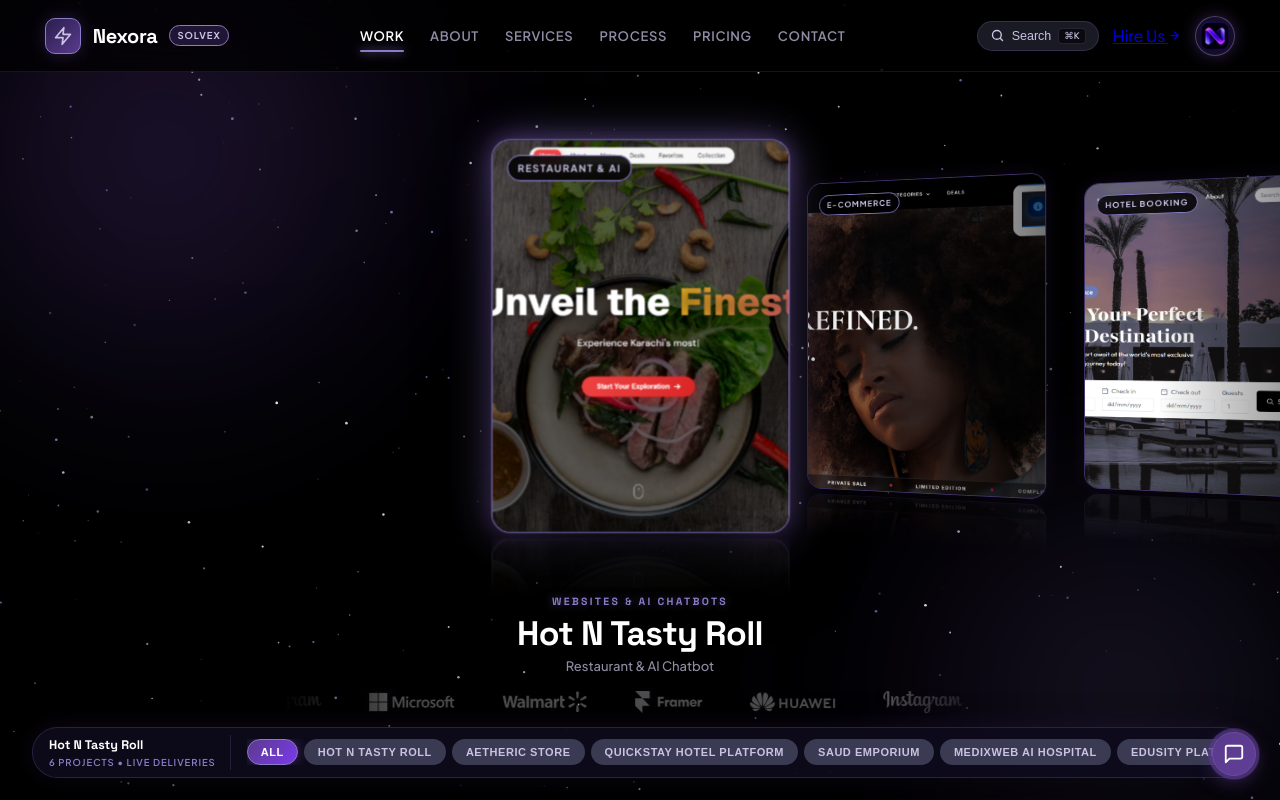
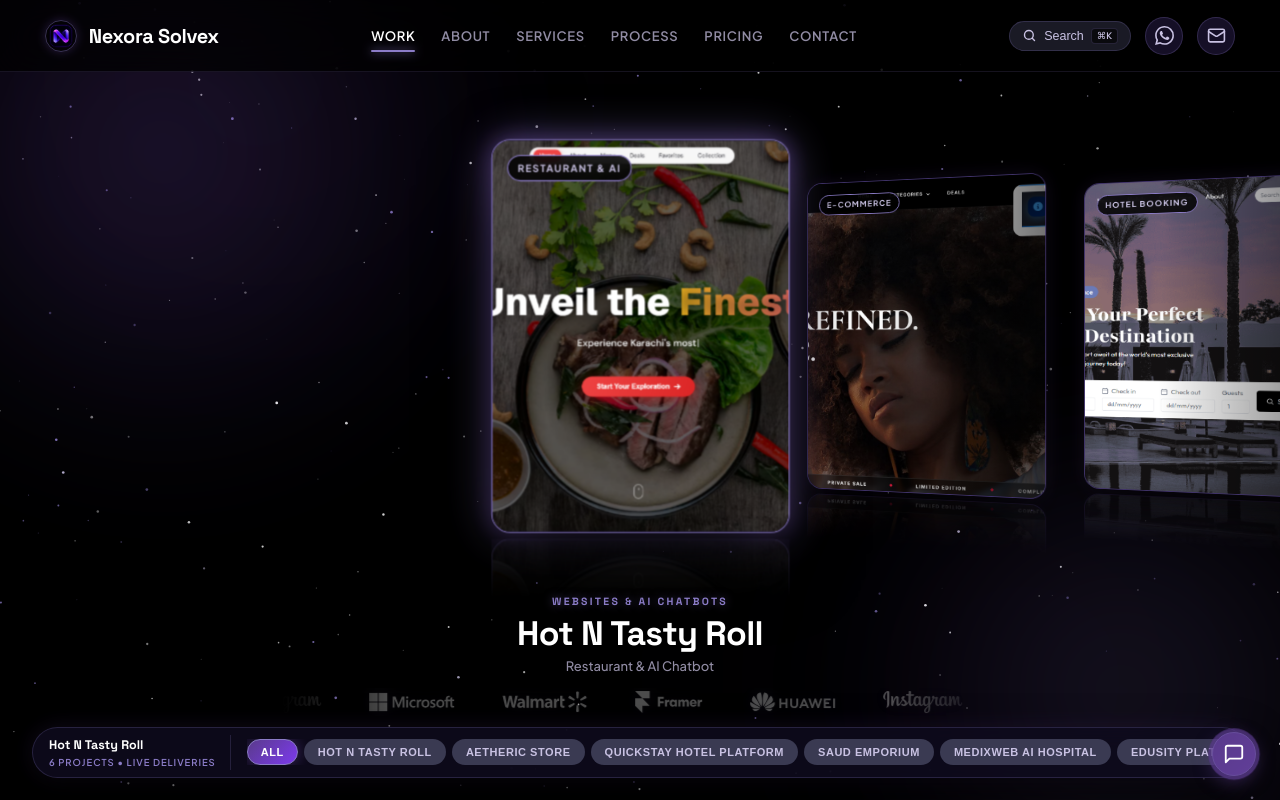
Before and after one commit to M-isbah234/Nexora, a plain HTML site: page index.html in a window 1280 px wide. Drawn offline with Linux system fonts and the light colour scheme.

Commit message:
feat(contact): add clean WhatsApp and direct email quick-access icons to top-right header

```diff
--- a/index.html
+++ b/index.html
@@ -43,17 +43,13 @@
          TOP NAVIGATION BAR (TAB-BASED ROUTING & OFFICIAL LOGO TOP-RIGHT)
          ================================================================ -->
     <header id="topNav">
-        <a href="javascript:void(0)" class="nav-brand" aria-label="Nexora Home">
-            <div class="nav-brand-logo">
-                <svg viewBox="0 0 24 24" fill="none" stroke-width="2" stroke-linecap="round" stroke-linejoin="round">
-                    <path d="M13 2L3 14h9l-1 8 10-12h-9l1-8z"/>
-                </svg>
-            </div>
-            <span class="nav-brand-name">Nexora</span>
-            <span class="nav-brand-badge">Solvex</span>
+        <!-- Top Left Corner: Nexora icon and its name only -->
+        <a href="#work" class="nav-brand" aria-label="Nexora Solvex Home">
+            <img src="./favicon.png" alt="Nexora Solvex Icon" class="nav-brand-img">
+            <span class="nav-brand-name">Nexora Solvex</span>
         </a>
 
-        <!-- Clean Navigation Tabs (AvaJean Architecture: No long scrolling; switches active view) -->
+        <!-- Clean Navigation Tabs (AvaJean Architecture: Pinned & Always Visible) -->
         <nav class="nav-links" aria-label="Main Navigation">
             <button type="button" class="nav-tab-btn active" data-tab="work">Work</button>
             <button type="button" class="nav-tab-btn" data-tab="about">About</button>
@@ -63,6 +59,7 @@
             <button type="button" class="nav-tab-btn" data-tab="contact">Contact</button>
         </nav>
 
+        <!-- Top Right Corner: Search, WhatsApp logo (clean, normal), and Email icon -->
         <div class="nav-actions">
             <!-- Search Trigger Button -->
             <button class="search-trigger-btn" id="searchTriggerBtn" title="Search Portfolio (Cmd+K)" aria-label="Search">
@@ -73,17 +70,19 @@
                 <kbd>⌘K</kbd>
             </button>
 
-            <!-- Hire Us CTA -->
-            <a href="https://wa.me/923151196495" target="_blank" rel="noopener noreferrer" class="cta-nav-btn">
-                <span>Hire Us</span>
-                <svg width="13" height="13" viewBox="0 0 24 24" fill="none" stroke="currentColor" stroke-width="2.5">
-                    <path d="M5 12h14"/><path d="m12 5 7 7-7 7"/>
+            <!-- WhatsApp Icon (Normal clean logo, no pulsing effect) -->
+            <a href="https://wa.me/923182370631" target="_blank" rel="noopener noreferrer" class="nav-icon-link nav-wa-link" title="Chat on WhatsApp" aria-label="WhatsApp">
+                <svg viewBox="0 0 24 24" width="20" height="20" fill="currentColor">
+                    <path d="M17.472 14.382c-.297-.149-1.758-.867-2.03-.967-.273-.099-.471-.148-.67.15-.197.297-.767.966-.94 1.164-.173.199-.347.223-.644.075-.297-.15-1.255-.463-2.39-1.475-.883-.788-1.48-1.761-1.653-2.059-.173-.297-.018-.458.13-.606.134-.133.298-.347.446-.52.149-.174.198-.298.298-.497.099-.198.05-.371-.025-.52-.075-.149-.669-1.612-.916-2.207-.242-.579-.487-.5-.669-.51-.173-.008-.371-.01-.57-.01-.198 0-.52.074-.792.372-.272.297-1.04 1.016-1.04 2.479 0 1.462 1.065 2.875 1.213 3.074.149.198 2.096 3.2 5.077 4.487.709.306 1.262.489 1.694.625.712.227 1.36.195 1.871.118.571-.085 1.758-.719 2.006-1.413.248-.694.248-1.289.173-1.413-.074-.124-.272-.198-.57-.347m-5.421 7.403h-.004a9.87 9.87 0 0 1-5.031-1.378l-.361-.214-3.741.982.998-3.648-.235-.374a9.86 9.86 0 0 1-1.51-5.26c.001-5.45 4.436-9.884 9.888-9.884 2.64 0 5.122 1.03 6.988 2.898a9.825 9.825 0 0 1 2.893 6.994c-.003 5.45-4.437 9.884-9.885 9.884m8.413-18.297A11.815 11.815 0 0 0 12.05 0C5.495 0 .16 5.335.157 11.892c0 2.096.547 4.142 1.588 5.945L.057 24l6.305-1.654a11.882 11.882 0 0 0 5.683 1.448h.005c6.554 0 11.89-5.335 11.893-11.893a11.821 11.821 0 0 0-3.48-8.413Z"/>
                 </svg>
             </a>
 
-            <!-- Official Nexora Solvex Logo on the Top Right Corner -->
-            <a href="https://github.com/muhammadirtizakhan/Nexora" target="_blank" rel="noopener noreferrer" class="nav-official-logo" title="Nexora Solvex Official Brand" aria-label="Nexora Solvex Official Brand">
-                <img src="./favicon.png" alt="Nexora Solvex Official Logo" onerror="this.src='https://res.cloudinary.com/djaonuvzx/image/upload/v1790244415/ChatGPT_Image_Sep_24_2026_03_06_36_PM_qgkrhw.png'">
+            <!-- Email Icon (Direct mail link beside WhatsApp) -->
+            <a href="mailto:nexoradevx@gmail.com" class="nav-icon-link nav-email-link" title="Send Email (nexoradevx@gmail.com)" aria-label="Email">
+                <svg width="20" height="20" viewBox="0 0 24 24" fill="none" stroke="currentColor" stroke-width="2" stroke-linecap="round" stroke-linejoin="round">
+                    <rect width="20" height="16" x="2" y="4" rx="2"/>
+                    <path d="m22 7-8.97 5.7a1.94 1.94 0 0 1-2.06 0L2 7"/>
+                </svg>
             </a>
 
             <!-- Mobile Navigation Toggle -->
@@ -111,9 +110,7 @@
                 <div class="cf-info-category-tag" id="activeProjectTag">WEB APPLICATION</div>
                 <h1 class="cf-info-title" id="activeProjectTitle">Hot N Tasty Roll</h1>
                 <div class="cf-info-count" id="activeProjectCount">Live Production System • Karachi Pakistan</div>
-                <div class="cf-progress-bar">
-                    <div class="cf-progress-fill" id="cfProgressFill"></div>
-                </div>
+
             </div>
 
             <!-- Gliding Seamless Logo Marquee (from Nexora Website) -->
@@ -154,21 +151,12 @@
         <h1 class="big">Hi, we're Nexora Solvex, an <span style="white-space:nowrap"><em class="hl-ink">AI &amp; Digital Systems Studio</em></span></h1>
         <p class="lead">Turning ambitious ideas into scalable websites, autonomous agents, and high-conversion platforms.</p>
 
-        <div class="about-grid">
+        <div class="about-grid no-portrait">
             <div class="prose">
                 <p>Got a business that needs a serious digital presence? A customer service queue that should be running on autopilot? A custom web platform or AI agent that solves real operational bottlenecks? Let's make it happen.</p>
                 <p>We're Nexora Solvex, an AI and digital solutions engineering studio based in Karachi, Pakistan. We partner with ambitious brands to build lightning-fast web applications, intelligent conversational chatbots, autonomous agent pipelines, Canva branding &amp; marketing posters, dedicated customer &amp; admin support desks, and custom CRM analytics dashboards.</p>
                 <p>From the first architectural blueprint to final production deployment and SLA monitoring, we bring precision engineering, proactive AI automation, and clean design into every single release. And yes, we love complex engineering challenges.</p>
                 <p>Real digital systems deserve far more than generic templates. We take the time to understand your user journeys, engineering constraints, and conversion goals, ensuring every interface is responsive, rock-solid, and engineered to scale under real-world load.</p>
-            </div>
-            <div class="pwrap">
-                <div class="portrait" id="portrait" aria-label="Nexora Solvex">
-                    <img src="./favicon.png" alt="Nexora Solvex Official Brand Logo" class="portrait-img">
-                    <div class="portrait-caption">
-                        <b>Nexora Solvex</b>
-                        <span class="mono">Karachi · Global Remote Delivery</span>
-                    </div>
-                </div>
             </div>
         </div>
 
@@ -521,12 +509,7 @@
         </div>
     </div>
 
-    <!-- Floating WhatsApp Action Button -->
-    <a href="https://wa.me/923151196495" class="whatsapp-fab" target="_blank" rel="noopener noreferrer" title="Chat on WhatsApp" aria-label="WhatsApp">
-        <svg viewBox="0 0 24 24">
-            <path d="M17.472 14.382c-.297-.149-1.758-.867-2.03-.967-.273-.099-.471-.148-.67.15-.197.297-.767.966-.94 1.164-.173.199-.347.223-.644.075-.297-.15-1.255-.463-2.39-1.475-.883-.788-1.48-1.761-1.653-2.059-.173-.297-.018-.458.13-.606.134-.133.298-.347.446-.52.149-.174.198-.298.298-.497.099-.198.05-.371-.025-.52-.075-.149-.669-1.612-.916-2.207-.242-.579-.487-.5-.669-.51-.173-.008-.371-.01-.57-.01-.198 0-.52.074-.792.372-.272.297-1.04 1.016-1.04 2.479 0 1.462 1.065 2.875 1.213 3.074.149.198 2.096 3.2 5.077 4.487.709.306 1.262.489 1.694.625.712.227 1.36.195 1.871.118.571-.085 1.758-.719 2.006-1.413.248-.694.248-1.289.173-1.413-.074-.124-.272-.198-.57-.347m-5.421 7.403h-.004a9.87 9.87 0 0 1-5.031-1.378l-.361-.214-3.741.982.998-3.648-.235-.374a9.86 9.86 0 0 1-1.51-5.26c.001-5.45 4.436-9.884 9.888-9.884 2.64 0 5.122 1.03 6.988 2.898a9.825 9.825 0 0 1 2.893 6.994c-.003 5.45-4.437 9.884-9.885 9.884m8.413-18.297A11.815 11.815 0 0 0 12.05 0C5.495 0 .16 5.335.157 11.892c0 2.096.547 4.142 1.588 5.945L.057 24l6.305-1.654a11.882 11.882 0 0 0 5.683 1.448h.005c6.554 0 11.89-5.335 11.893-11.893a11.821 11.821 0 0 0-3.48-8.413Z"/>
-        </svg>
-    </a>
+
 
     <!-- Floating Chatbot Action Button -->
     <button class="chatbot-fab" id="chatbotToggle" title="Ask Nexora AI" aria-label="Open Nexora AI Chatbot">
```
